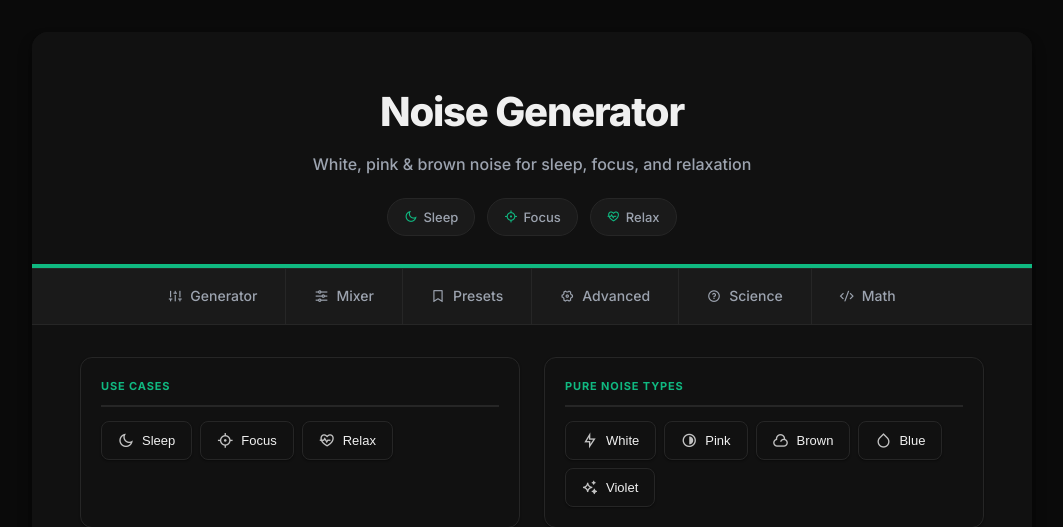
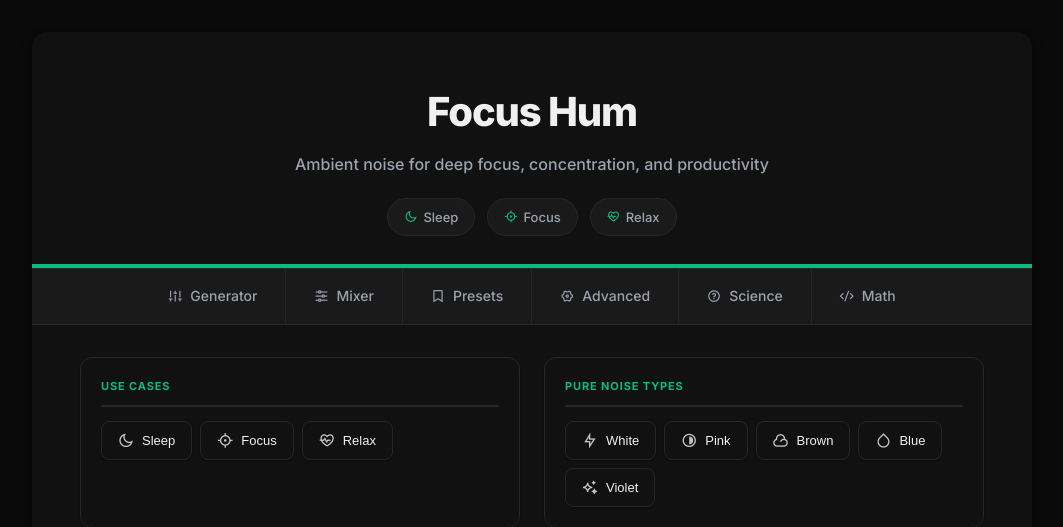
Before and after one commit to bberg/noise-generator, a Flask app: page / in a window 1280 px wide. Shown: the top 527 px of the page, without its empty margins (108-1171 px from the left). Run offline with Flask 3, Linux system fonts and the light colour scheme.

Commit message:
Rebrand to Focus Hum, add Siren Generator link

```diff
--- a/templates/index.html
+++ b/templates/index.html
@@ -3,9 +3,9 @@
 <head>
     <meta charset="UTF-8">
     <meta name="viewport" content="width=device-width, initial-scale=1.0">
-    <title>Noise Generator - White, Pink & Brown Noise for Sleep, Focus & Relaxation</title>
-    <meta name="description" content="Free online noise generator with white, pink, and brown noise. Perfect for sleep, focus, studying, relaxation, and tinnitus masking. No downloads required.">
-    <meta name="keywords" content="noise generator, white noise, pink noise, brown noise, sleep sounds, focus music, relaxation, tinnitus masking">
+    <title>Focus Hum - Ambient Noise Generator for Deep Focus & Concentration</title>
+    <meta name="description" content="Focus Hum is a free ambient noise generator with white, pink, and brown noise. Boost concentration, improve focus, and enhance productivity with soothing background sounds.">
+    <meta name="keywords" content="focus hum, ambient noise, concentration sounds, focus music, white noise, pink noise, brown noise, productivity sounds, study noise, deep work">
 
     <!-- Canonical URL -->
     <link rel="canonical" href="https://focushum.com/">
@@ -13,15 +13,15 @@
     <!-- Open Graph -->
     <meta property="og:type" content="website">
     <meta property="og:url" content="https://focushum.com/">
-    <meta property="og:title" content="Noise Generator - White, Pink & Brown Noise for Sleep, Focus & Relaxation">
-    <meta property="og:description" content="Free online noise generator with white, pink, and brown noise. Perfect for sleep, focus, studying, relaxation, and tinnitus masking.">
+    <meta property="og:title" content="Focus Hum - Ambient Noise Generator for Deep Focus & Concentration">
+    <meta property="og:description" content="Focus Hum is a free ambient noise generator with white, pink, and brown noise. Boost concentration and enhance productivity with soothing background sounds.">
     <meta property="og:image" content="https://focushum.com/static/images/og-image.png">
     <meta property="og:site_name" content="FocusHum">
 
     <!-- Twitter Card -->
     <meta name="twitter:card" content="summary_large_image">
-    <meta name="twitter:title" content="Noise Generator - White, Pink & Brown Noise">
-    <meta name="twitter:description" content="Free online noise generator with white, pink, and brown noise. Perfect for sleep, focus, and relaxation.">
+    <meta name="twitter:title" content="Focus Hum - Ambient Noise for Deep Concentration">
+    <meta name="twitter:description" content="Focus Hum is a free ambient noise generator. Boost concentration and enhance productivity with white, pink, and brown noise.">
     <meta name="twitter:image" content="https://focushum.com/static/images/og-image.png">
 
     <!-- JSON-LD Structured Data -->
@@ -29,9 +29,9 @@
     {
         "@context": "https://schema.org",
         "@type": "WebApplication",
-        "name": "Noise Generator",
+        "name": "Focus Hum",
         "url": "https://focushum.com/",
-        "description": "Free online noise generator with white, pink, and brown noise for sleep, focus, and relaxation.",
+        "description": "Focus Hum is a free ambient noise generator with white, pink, and brown noise. Boost concentration and enhance productivity.",
         "applicationCategory": "MultimediaApplication",
         "operatingSystem": "Any",
         "offers": {
@@ -61,8 +61,8 @@
     <div class="container">
         <header class="page-header">
             <div class="header-content">
-                <h1>Noise Generator</h1>
-                <p class="tagline">White, pink & brown noise for sleep, focus, and relaxation</p>
+                <h1>Focus Hum</h1>
+                <p class="tagline">Ambient noise for deep focus, concentration, and productivity</p>
             </div>
             <div class="header-badges">
                 <span class="header-badge"><i class="ri-moon-line"></i> Sleep</span>
@@ -518,8 +518,8 @@ for each sample:
         <footer class="site-footer">
             <div class="footer-content">
                 <div class="footer-brand">
-                    <span class="footer-logo">Noise Generator</span>
-                    <p>Free online white, pink, and brown noise generator. Perfect for sleep, focus, relaxation, and tinnitus masking.</p>
+                    <span class="footer-logo">Focus Hum</span>
+                    <p>Free ambient noise generator for deep focus and concentration. White, pink, and brown noise to boost productivity.</p>
                 </div>
                 <div class="footer-links">
                     <h4>Quick Links</h4>
@@ -529,6 +529,7 @@ for each sample:
                 </div>
                 <div class="footer-related">
                     <h4>Related Tools</h4>
+                    <a href="https://sirengenerator.com" target="_blank">Siren Generator</a>
                     <a href="https://tonesynth.com" target="_blank">Tone Generator</a>
                     <a href="https://binauralhq.com" target="_blank">Binaural Beats</a>
                     <a href="https://omtones.com" target="_blank">Drone Generator</a>
```
